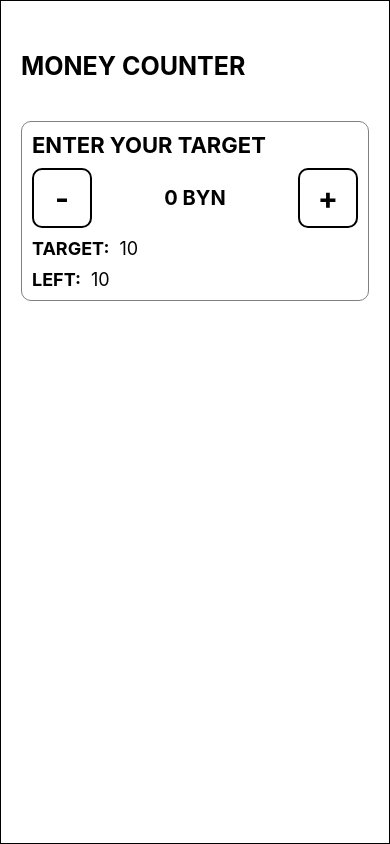
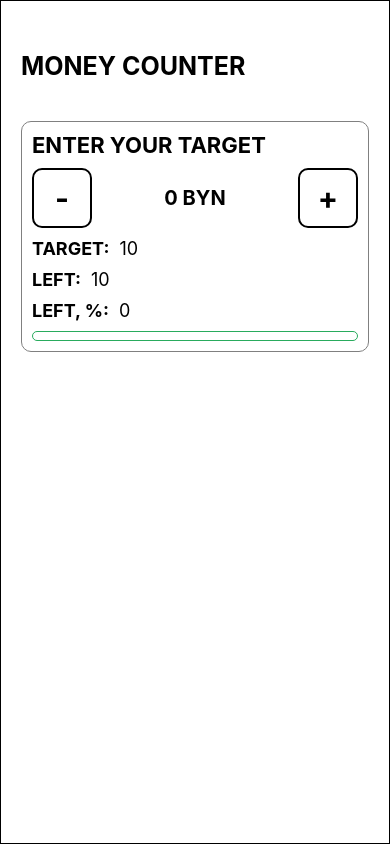
Before and after one commit to marinadegames/amount-counter-mobile, a React Native app: screen / in a window 390 px wide. Built offline with nearby package versions, Linux system fonts and the light colour scheme.

Commit message:
fix: added loading

```diff
--- a/src/components/Main.tsx
+++ b/src/components/Main.tsx
@@ -28,6 +28,10 @@
     const changeTitleTarget = useCallback((value: string) => {
         setTitleTarget(value)
     }, [titleTarget])
+
+    const countPercent = () => {
+        return Math.round((count * 100) / targetNumber * 100) / 100
+    }
 
     useEffect(() => {
         if (targetNumber - count <= 0) {
@@ -100,7 +104,22 @@
             flexDirection: "row",
             marginTop: 10,
         },
+        loading: {
+            marginTop: 10,
+            borderWidth: 1,
+            borderColor: '#29ab5d',
+            borderStyle: "solid",
+            borderRadius: 10,
+            width: "100%",
+            height: 10,
+        },
+        lineLoading: {
+            backgroundColor: "#29ab5d",
+            height: "100%",
+            width: `${countPercent()}%`,
+        }
     })
+
 
     // jsx
     return (
@@ -141,13 +160,14 @@
                     }
                 </View>
 
-                {/*<View style={styles.leftWrapper}>*/}
-                {/*    <Text style={styles.textTargetMoney}>LEFT, %:</Text>*/}
-                {/*    {complete*/}
-                {/*        ? <Text style={styles.textTargetMoneyInput}>COMPLETED!</Text>*/}
-                {/*        : <Text style={styles.textTargetMoneyInput}>{maxTarget - count && String(maxTarget - count)}</Text>*/}
-                {/*    }*/}
-                {/*</View>*/}
+                <View style={styles.leftWrapper}>
+                    <Text style={styles.textTargetMoney}>LEFT, %:</Text>
+                    <Text style={styles.textTargetMoneyInput}>{countPercent()}</Text>
+                </View>
+
+                <View style={styles.loading}>
+                    <View style={styles.lineLoading}/>
+                </View>
             </View>
         </View>
     )
```
